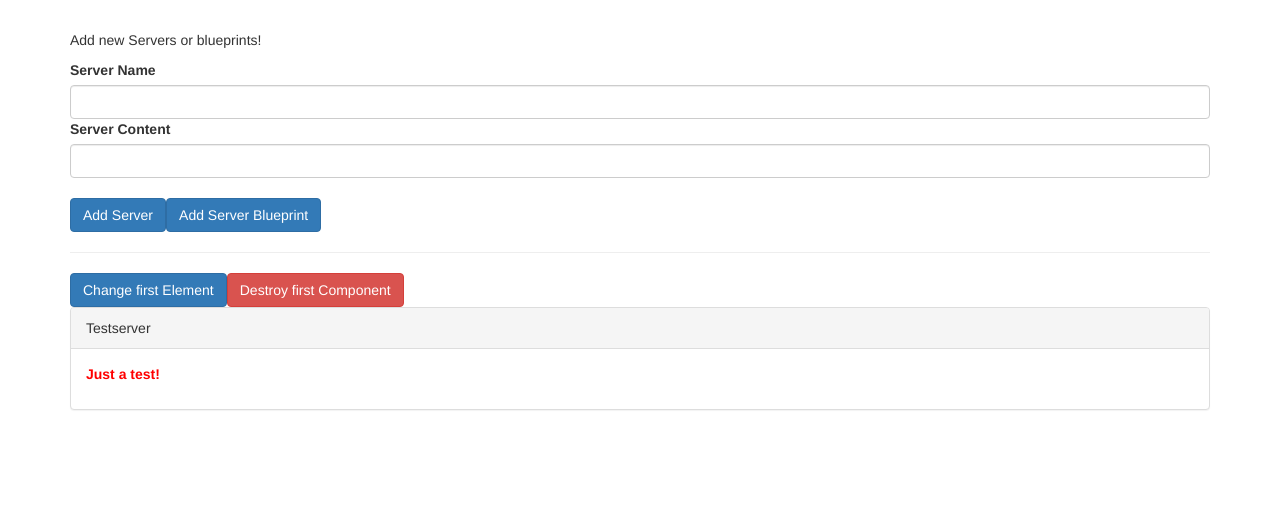
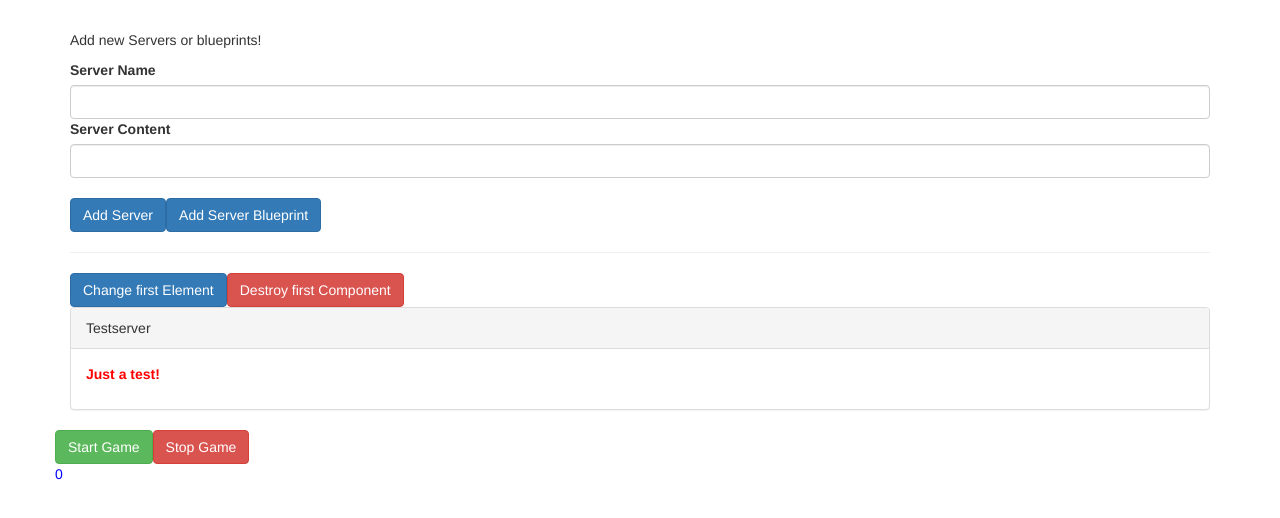
Before and after one commit to vnimrod/learn-angular, an Angular app in the folder cmp-databinding-final/: page / in a window 1280 px wide. Shown: the top 518 px of the page. Built offline with nearby package versions, Linux system fonts and the light colour scheme.

Commit message:
add practice game and output seconds event by interval

```diff
--- a/cmp-databinding-final/src/app/app.component.html
+++ b/cmp-databinding-final/src/app/app.component.html
@@ -28,5 +28,14 @@
         </p>
       </app-server-element>
     </div>
+
+    <div class="row">
+      <div class="col-xs-12">
+        <app-game-control
+          (intervalFired)="onIntervalFired($event)"
+        ></app-game-control>
+        <p>{{ gameSeconds }}</p>
+      </div>
+    </div>
   </div>
 </div>
--- a/cmp-databinding-final/src/app/app.component.ts
+++ b/cmp-databinding-final/src/app/app.component.ts
@@ -9,6 +9,8 @@ export class AppComponent {
   serverElements = [
     { type: "server", name: "Testserver", content: "Just a test!" },
   ];
+
+  gameSeconds = 0;
 
   onServerAdded(serverData: { serverName: string; serverContent: string }) {
     this.serverElements.push({
@@ -36,4 +38,8 @@ export class AppComponent {
   onDestroyFirst() {
     this.serverElements.splice(0, 1);
   }
+
+  onIntervalFired(incrementNumber: number) {
+    this.gameSeconds = incrementNumber;
+  }
 }
--- /dev/null
+++ b/cmp-databinding-final/src/app/practice-game/even/even.component.html
@@ -0,0 +1 @@
+<p>even works!</p>
--- /dev/null
+++ b/cmp-databinding-final/src/app/practice-game/even/even.component.ts
@@ -0,0 +1,15 @@
+import { Component, OnInit } from '@angular/core';
+
+@Component({
+  selector: 'app-even',
+  templateUrl: './even.component.html',
+  styleUrls: ['./even.component.css']
+})
+export class EvenComponent implements OnInit {
+
+  constructor() { }
+
+  ngOnInit(): void {
+  }
+
+}
--- /dev/null
+++ b/cmp-databinding-final/src/app/practice-game/game-control/game-control.component.html
@@ -0,0 +1,4 @@
+<div class="button">
+  <button (click)="onStartGame()" class="btn btn-success">Start Game</button>
+  <button class="btn btn-danger">Stop Game</button>
+</div>
--- /dev/null
+++ b/cmp-databinding-final/src/app/practice-game/game-control/game-control.component.ts
@@ -0,0 +1,23 @@
+import { Component, OnInit, Output } from "@angular/core";
+import { EventEmitter } from "@angular/core";
+
+@Component({
+  selector: "app-game-control",
+  templateUrl: "./game-control.component.html",
+  styleUrls: ["./game-control.component.css"],
+})
+export class GameControlComponent implements OnInit {
+  @Output() intervalFired = new EventEmitter<number>();
+  seconds = 0;
+  interval;
+  constructor() {}
+
+  ngOnInit(): void {}
+
+  onStartGame() {
+    this.interval = setInterval(() => {
+      this.intervalFired.emit(this.seconds + 1);
+      this.seconds++;
+    }, 1000);
+  }
+}
--- /dev/null
+++ b/cmp-databinding-final/src/app/practice-game/odd/odd.component.html
@@ -0,0 +1 @@
+<p>odd works!</p>
--- /dev/null
+++ b/cmp-databinding-final/src/app/practice-game/odd/odd.component.ts
@@ -0,0 +1,15 @@
+import { Component, OnInit } from '@angular/core';
+
+@Component({
+  selector: 'app-odd',
+  templateUrl: './odd.component.html',
+  styleUrls: ['./odd.component.css']
+})
+export class OddComponent implements OnInit {
+
+  constructor() { }
+
+  ngOnInit(): void {
+  }
+
+}
```
Also changed, not shown: cmp-databinding-final/src/app/app.module.ts (+16 -14 lines), cmp-databinding-final/src/app/practice-game/even/even.component.css (added), cmp-databinding-final/src/app/practice-game/game-control/game-control.component.css (added), cmp-databinding-final/src/app/practice-game/odd/odd.component.css (added).
